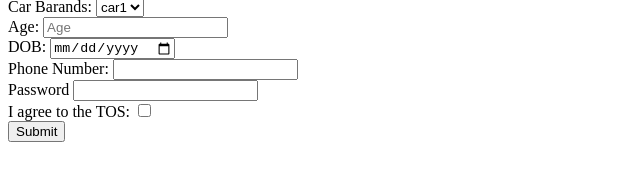
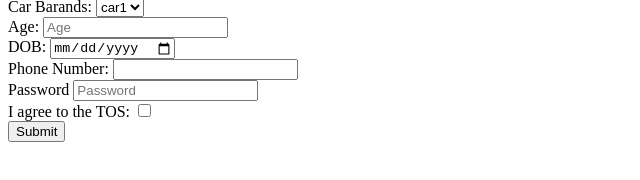
Before and after one commit to acciojob/signup-form-car-wahidtamboli6723, a website: page main.html in a window 1280 px wide. Shown: the part 162-342 px from the top of the page, 0-640 px from the left. Drawn offline with Linux system fonts and the light colour scheme.

Commit message:
created a submission

```diff
--- a/main.html
+++ b/main.html
@@ -39,7 +39,7 @@
 	  <input name="tel" id="tel" type="tel"  required ><br>
 
 	   <label for="password">Password</label>
-	  <input name="password" id="password" type="password"  required ><br>
+	  <input name="password" id="password" type="password" placeholder="Password" required ><br>
 
 	  <label for="tos">I agree to the TOS:</label>
       <input type="checkbox" id="tos" name="subscribe" value="yes"><br>
```
